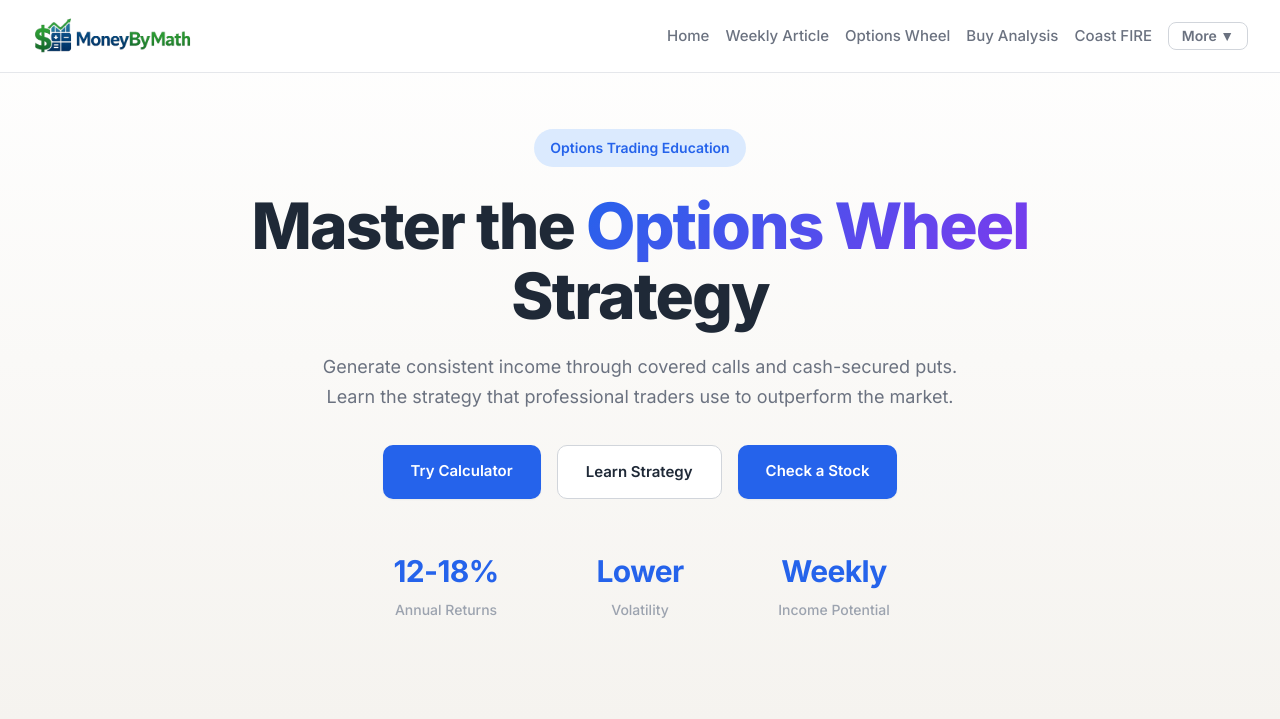
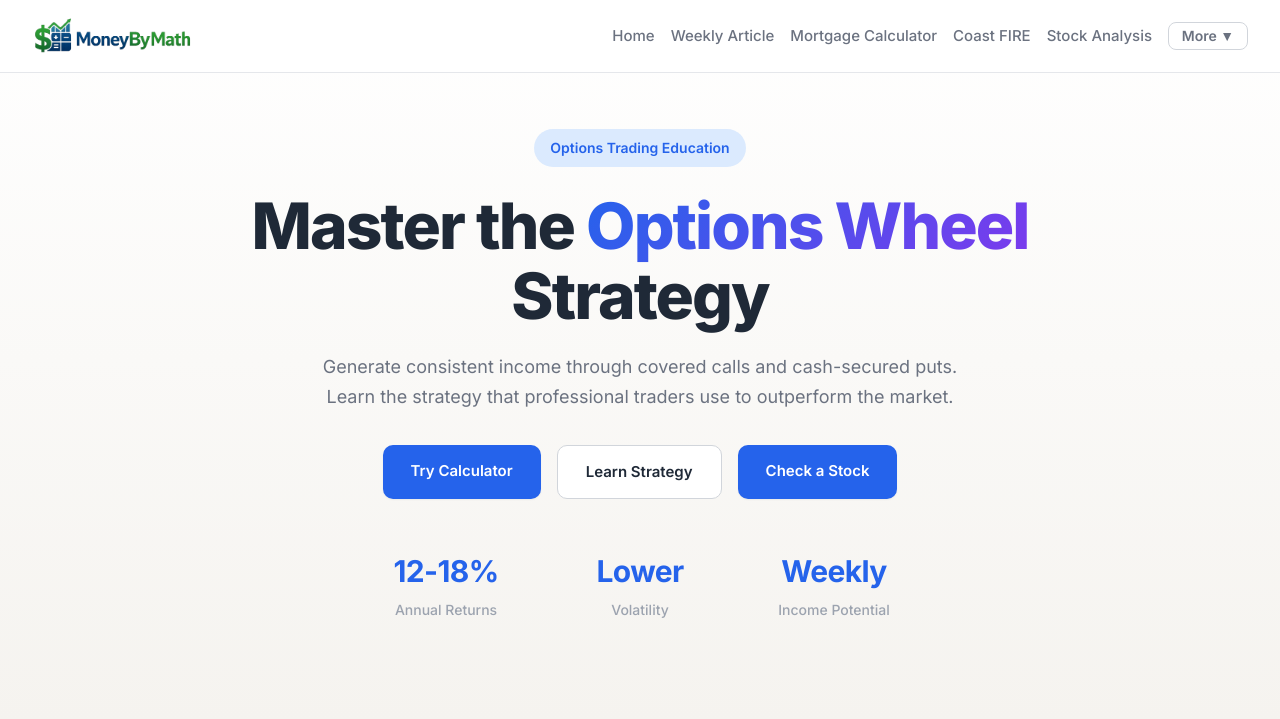
Before and after one commit to alboumgr-svg/moneybymath, a Flask app: page /options-wheel in a window 1280 px wide. Shown: the top 719 px of the page. Run offline with Flask 3, Linux system fonts and the light colour scheme.

Commit message:
fixed nav links

```diff
--- a/static/options-wheel-script.js
+++ b/static/options-wheel-script.js
@@ -2,7 +2,7 @@
 let pnlChart = null;
 let currentStrategy = 'wheel'; // Default strategy: 'csp', 'cc', or 'wheel'
 
-const DAILY_LIMIT = 10;
+const DAILY_LIMIT = 5;
 const STORAGE_KEY = 'stock_lookups'; // use a different key per page if you want separate limits
 
 function getRateLimitData() {
--- a/static/stock-analysis-script.js
+++ b/static/stock-analysis-script.js
@@ -6,7 +6,7 @@
 
 const API_BASE = window.location.origin;
 
-const DAILY_LIMIT = 10;
+const DAILY_LIMIT = 5;
 const STORAGE_KEY = 'stock_lookups'; // use a different key per page if you want separate limits
 
 function getRateLimitData() {
--- a/templates/base.html
+++ b/templates/base.html
@@ -27,34 +27,35 @@
                 <div class="nav-links" id="navLinks">
                     <a href="/">Home</a>
                     <a href="/newsletter">Weekly Article</a>
-                    <a href="/options-wheel">Options Wheel</a>
-                    <a href="/stock-analysis">Buy Analysis</a>
+                    <a href="/mortgage-calculator">Mortgage Calculator</a>
                     <a href="/coast-fire">Coast FIRE</a>
+                    <a href="/stock-analysis">Stock Analysis</a>
+                    <a class="nav-overflow" href="/retirement">Retirement</a>
                     <a class="nav-overflow" href="/rent-vs-buy">Rent vs Buy</a>
                     <a class="nav-overflow" href="/afford-house">Can I Afford a House</a>
                     <a class="nav-overflow" href="/compound-interest">Compound Interest</a>
                     <a class="nav-overflow" href="/debt-payoff">Debt Payoff</a>
-                    <a class="nav-overflow" href="/retirement">Retirement</a>
+                    <a class="nav-overflow" href="/options-wheel">Options Wheel</a>
                     <a class="nav-overflow" href="/car-cost">Car Cost</a>
                     <a class="nav-overflow" href="/kids-future">Kids Future</a>
                     <a class="nav-overflow" href="/loan-from-401k">401(k) Loan</a>
                     <a class="nav-overflow" href="/federal-tax">What's my Tax Bracket</a>
-                    <a class="nav-overflow" href="/mortgage-calculator">Mortgage Calculator</a>
+
                     <div class="nav-more" id="navMore">
                         <button class="nav-more-btn" id="navMoreBtn" aria-haspopup="true" aria-expanded="false">
                             More &#9660;
                         </button>
                         <div class="nav-more-dropdown" id="navMoreDropdown">
+                            <a href="/retirement">Retirement</a>
                             <a href="/rent-vs-buy">Rent vs Buy</a>
                             <a href="/afford-house">Can I Afford a House</a>
                             <a href="/compound-interest">Compound Interest</a>
                             <a href="/debt-payoff">Debt Payoff</a>
-                            <a href="/retirement">Retirement</a>
+                            <a href="/options-wheel">Options Wheel</a>
                             <a href="/car-cost">Car Cost</a>
                             <a href="/kids-future">Kids Future</a>
                             <a href="/loan-from-401k">401(k) Loan</a>
                             <a href="/federal-tax">What's my Tax Bracket</a>
-                            <a href="/mortgage-calculator">Mortgage Calculator</a>
                         </div>
                     </div>
                 </div>
```
